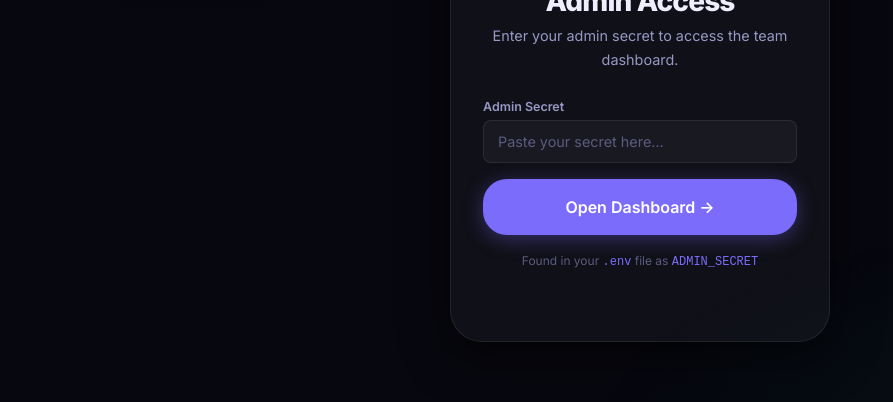
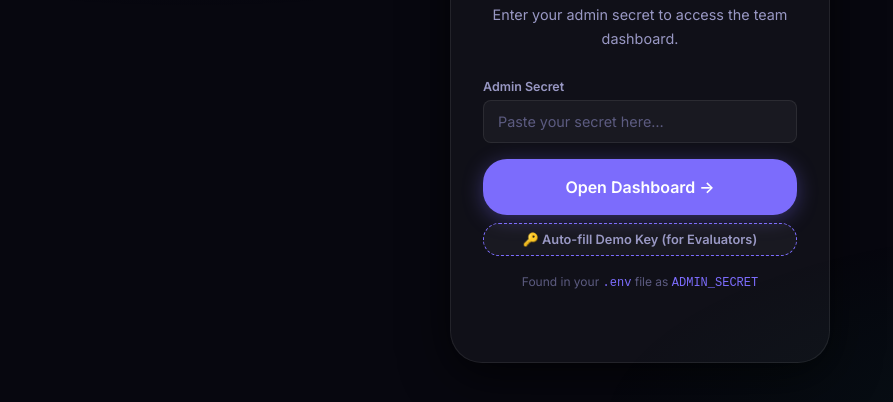
Before and after one commit to tessaangeline/Attendance-Tracker, a website: page app/frontend/admin.html in a window 1280 px wide. Shown: the part 290-692 px from the top of the page, without its empty margins (0-893 px from the left). Drawn offline with Linux system fonts and the light colour scheme.

Commit message:
Add Auto-fill Demo Key button to admin page for evaluators

```diff
--- a/app/frontend/admin.html
+++ b/app/frontend/admin.html
@@ -23,6 +23,9 @@
     </div>
     <button class="btn btn-accent btn-full btn-lg" onclick="verifyAdmin()" id="auth-btn">
       Open Dashboard →
+    </button>
+    <button class="btn btn-ghost btn-full btn-sm" onclick="autofillDemoKey()" style="margin-top:8px;border: 1px dashed var(--accent);">
+      🔑 Auto-fill Demo Key (for Evaluators)
     </button>
     <p style="margin-top:16px;font-size:0.75rem;color:var(--text-3);">Found in your <code style="color:var(--accent);">.env</code> file as <code style="color:var(--accent);">ADMIN_SECRET</code></p>
   </div>
@@ -193,6 +196,10 @@ async function verifyAdmin() {
     btn.disabled = false;
     btn.innerHTML = 'Open Dashboard →';
   }
+}
+
+function autofillDemoKey() {
+  document.getElementById('admin-secret').value = '5404b15309154d7a87264698f9e17e12';
 }
 
 // Check if already logged in
```
